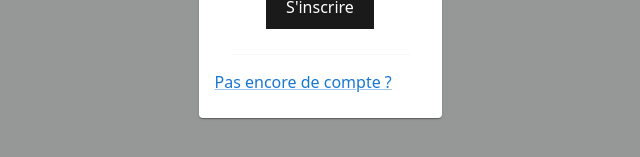
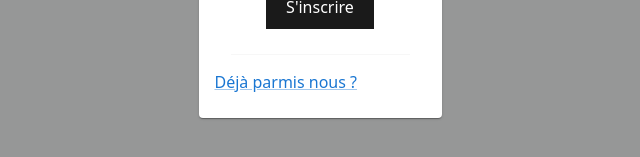
Before and after one commit to Louisrca/generateur-cv-grp1, a React (Vite) app in the folder web/: page /register in a window 1280 px wide. Shown: the part 521-678 px from the top of the page, without its empty margins (320-960 px from the left). Built offline with nearby package versions, Linux system fonts and the light colour scheme.

Commit message:
petit update

```diff
--- a/web/src/composant/ReigsterCard/RegisterCard.jsx
+++ b/web/src/composant/ReigsterCard/RegisterCard.jsx
@@ -33,7 +33,7 @@ export const RegisterCard = () => {
         </form>
         <div className={styles.redirectionContainer}>
           <Divider variant="middle" />
-          <Link href="/login">Pas encore de compte ?</Link>
+          <Link href="/login">Déjà parmis nous ?</Link>
         </div>
       </CardWrapper>
     </section>
```
